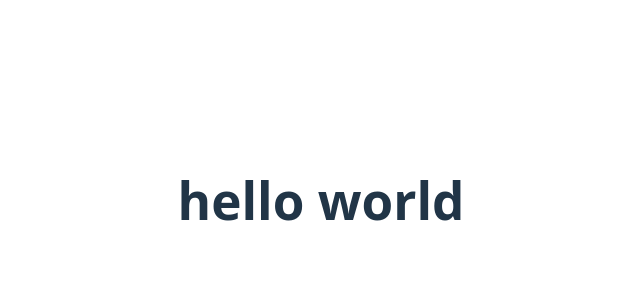
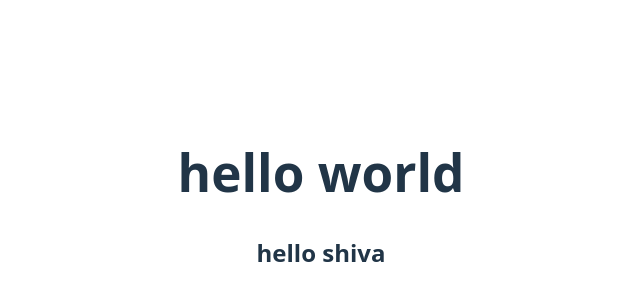
Before and after one commit to Aayush466/project_management, a React app in the folder frontend/: page / in a window 1280 px wide. Shown: the part 200-500 px from the top of the page, without its empty margins (319-959 px from the left). Built offline with nearby package versions, Linux system fonts and the light colour scheme; the HTML template or start-up script is replaced by a standard one.

Commit message:
expirement

```diff
--- a/frontend/src/App.jsx
+++ b/frontend/src/App.jsx
@@ -9,6 +9,7 @@ function App() {
   return (
    <>
    <h1>hello world </h1>
+   <h2>hello shiva </h2>
    </>
   )
 }
```
